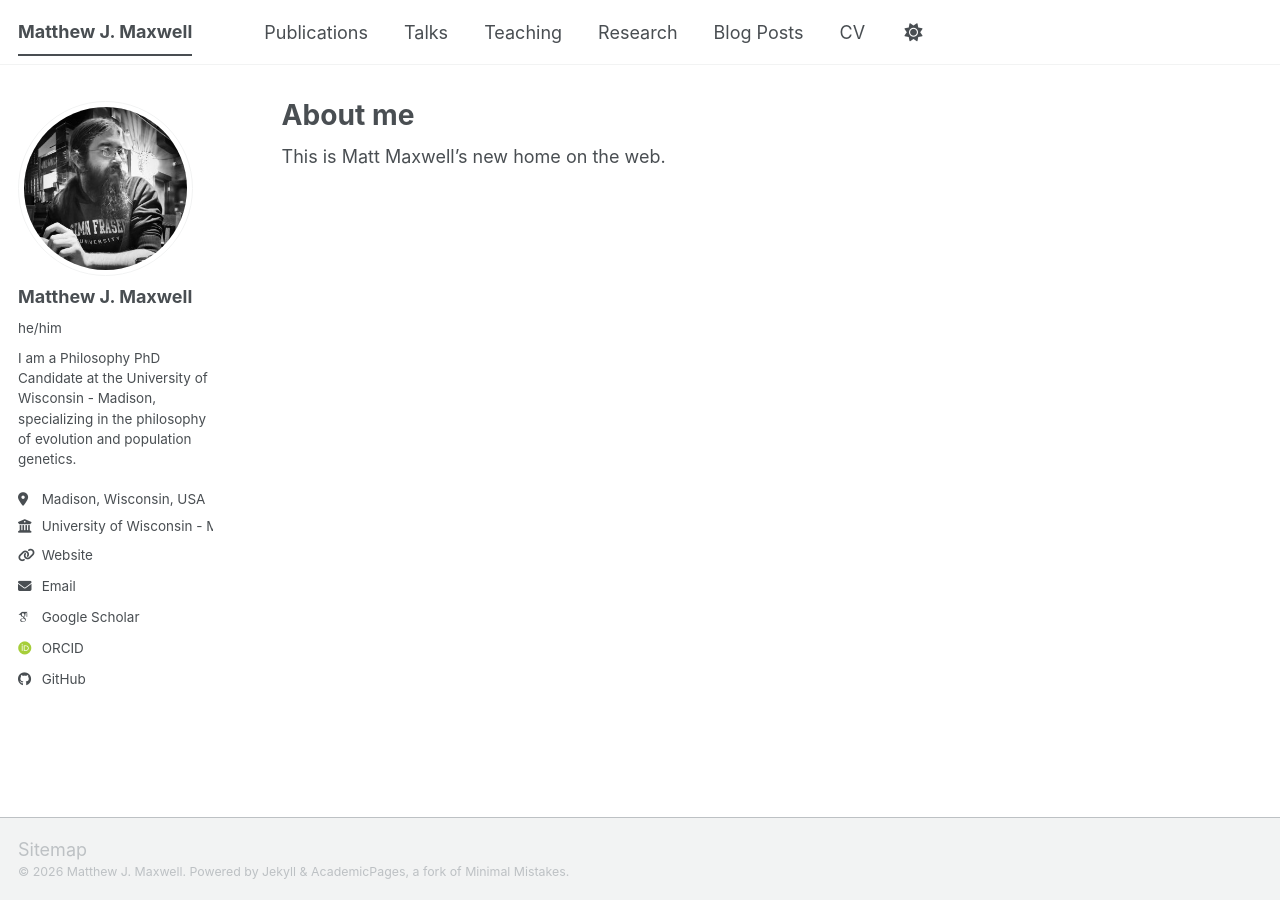
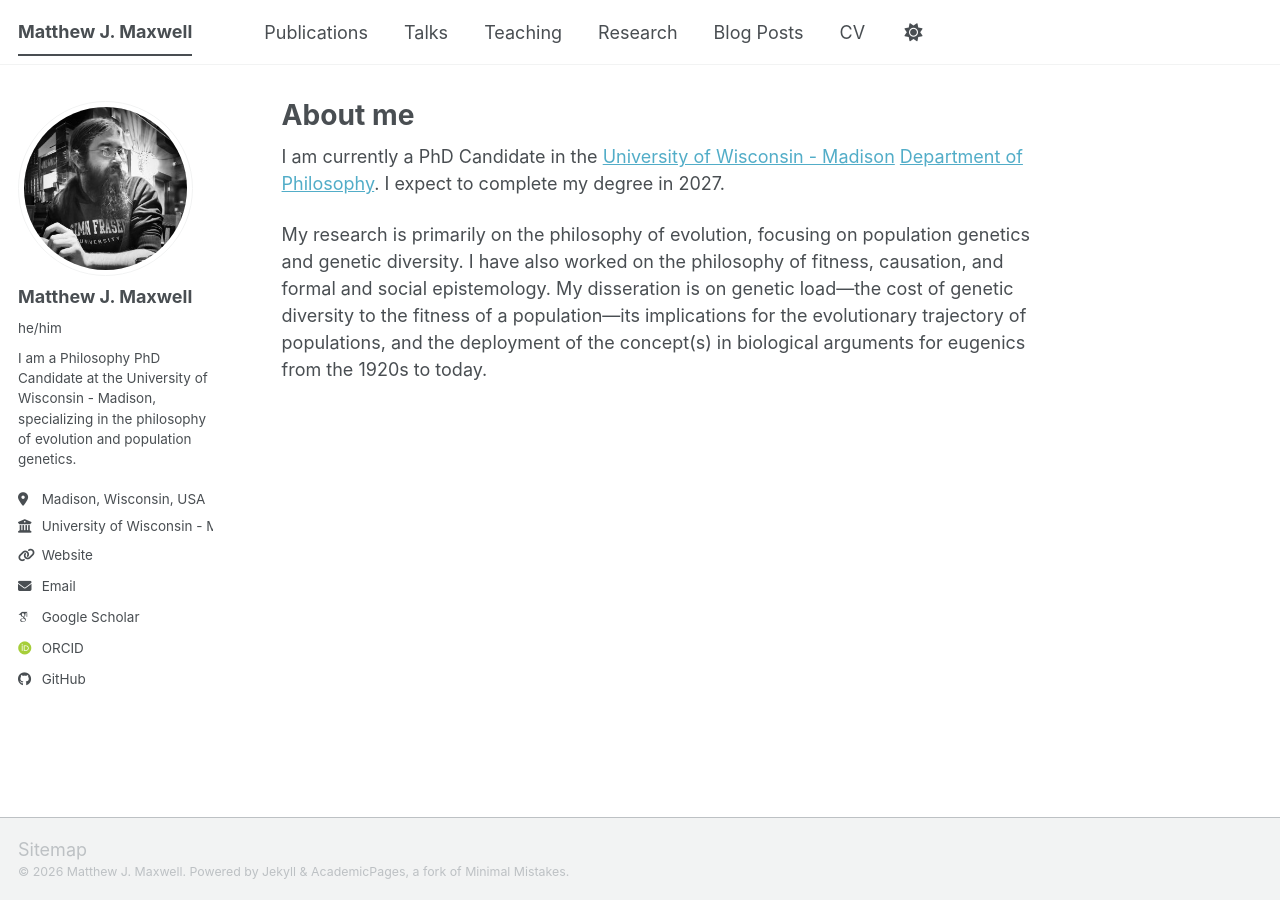
Before and after one commit to mattjmaxwell/mattjmaxwell.github.io, a Jekyll site: the page built from _pages/about.md, in a window 1280 px wide. Built offline with Jekyll 4.4.1, drawn with Linux system fonts in a browser that asks for light colours; some web fonts are replaced; a script bundle is joined from its source files by our own code; library files that are not in the unit come from our copies.

Commit message:
Update about.md

```diff
--- a/_pages/about.md
+++ b/_pages/about.md
@@ -8,4 +8,9 @@ redirect_from:
   - /about.html
 ---
 
-This is Matt Maxwell's new home on the web.
+I am currently a PhD Candidate in the [University of Wisconsin - Madison](https://www.wisc.edu/) [Department of Philosophy](https://philosophy.wisc.edu/).
+I expect to complete my degree in 2027.
+
+My research is primarily on the philosophy of evolution, focusing on population genetics and genetic diversity.
+I have also worked on the philosophy of fitness, causation, and formal and social epistemology.
+My disseration is on genetic load---the cost of genetic diversity to the fitness of a population---its implications for the evolutionary trajectory of populations, and the deployment of the concept(s) in biological arguments for eugenics from the 1920s to today.
```
